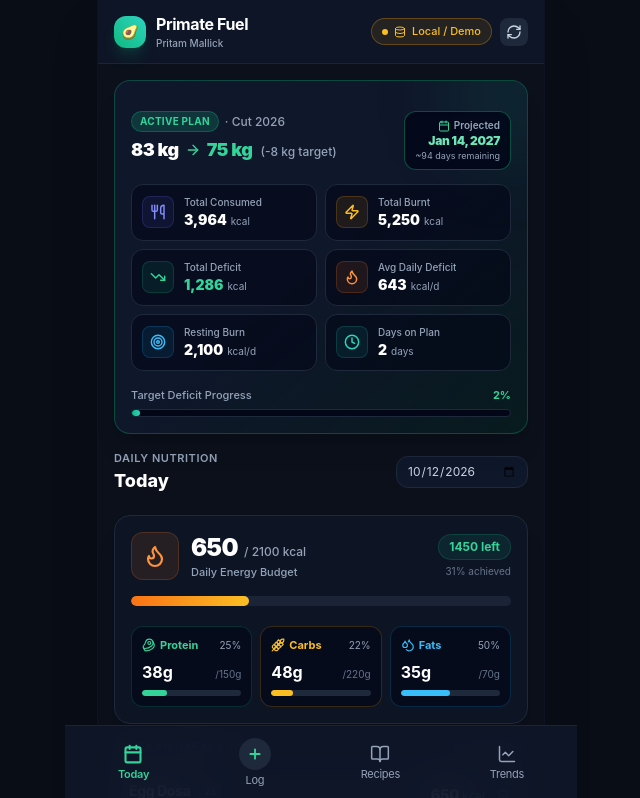
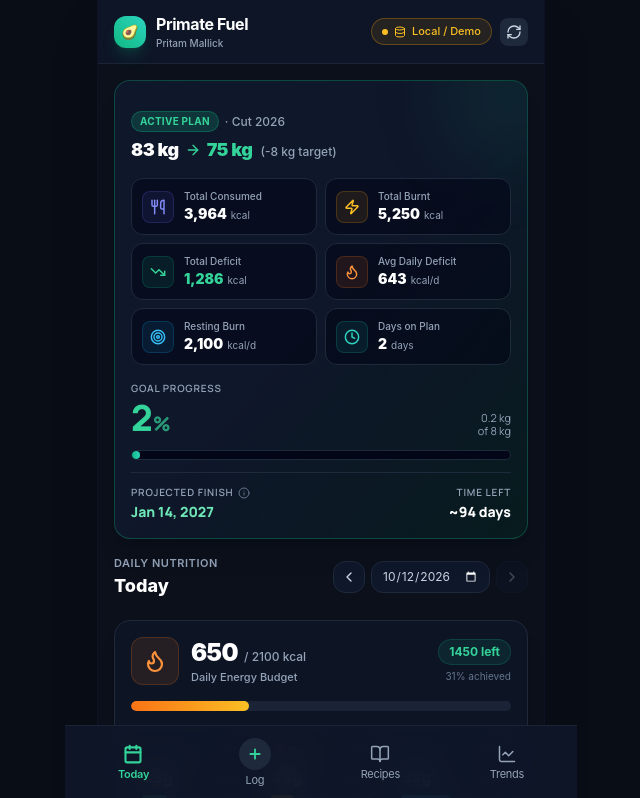
Before and after one commit to its-just-pritam/project-primate, a Next.js app: page / in a window 1280 px wide. Shown: the top 798 px of the page, without its empty margins (319-959 px from the left). Built offline with nearby package versions, Linux system fonts and the light colour scheme.

Commit message:
Improvements in UI

```diff
--- a/app/layout.tsx
+++ b/app/layout.tsx
@@ -1,5 +1,8 @@
 import type { Metadata, Viewport } from 'next';
+import { Manrope } from 'next/font/google';
 import './globals.css';
+
+const manrope = Manrope({ subsets: ['latin'], variable: '--font-manrope', display: 'swap' });
 
 export const metadata: Metadata = {
   title: 'Primate Fuel - Food & Nutrition Tracker',
@@ -27,7 +30,7 @@
 }) {
   return (
     <html lang="en">
-      <body className="bg-[#090d16] text-slate-100 min-h-screen antialiased flex justify-center">
+      <body className={`${manrope.variable} bg-[#090d16] text-slate-100 min-h-screen antialiased flex justify-center`}>
         <main className="w-full max-w-md min-h-screen flex flex-col pb-32 shadow-2xl bg-[#0b101b] border-x border-slate-900/60 relative">
           {children}
         </main>
--- a/app/page.tsx
+++ b/app/page.tsx
@@ -1,6 +1,6 @@
 'use client';
 
-import React, { useState, useEffect, useMemo } from 'react';
+import React, { useState, useEffect, useMemo, useRef } from 'react';
 import { Header } from '@/components/Header';
 import { AVATARS, DEFAULT_AVATAR } from '@/lib/avatars';
 import { BottomNav, TabType } from '@/components/BottomNav';
@@ -13,7 +13,7 @@
 import { TrendsView } from '@/components/TrendsView';
 import { PlanCarousel } from '@/components/PlanCarousel';
 import { ConfirmDialog } from '@/components/ConfirmDialog';
-import { Plus } from 'lucide-react';
+import { Plus, ChevronLeft, ChevronRight } from 'lucide-react';
 import { toLocalDateKey, parseLocalDateKey } from '@/lib/localDate';
 import { ProfileScreen } from '@/components/ProfileScreen';
 import {
@@ -55,6 +55,17 @@
   const [selectedDate, setSelectedDate] = useState<string>(
     toLocalDateKey(new Date())
   );
+  const todayKey = toLocalDateKey(new Date());
+  const swipeStart = useRef<{ x: number; y: number } | null>(null);
+
+  // Moves the selected day by delta days, never past today.
+  const shiftSelectedDate = (delta: number) => {
+    const d = parseLocalDateKey(selectedDate);
+    d.setDate(d.getDate() + delta);
+    const next = toLocalDateKey(d);
+    if (next > todayKey) return;
+    setSelectedDate(next);
+  };
 
   // Fetch initial data
   const loadData = async () => {
@@ -350,13 +361,30 @@
             )}
 
             {/* Date Selector Header */}
-            <div className="flex items-center justify-between pb-1">
-              <div>
+            <div
+              className="space-y-4 touch-pan-y"
+              onTouchStart={(e) => {
+                const t = e.touches[0];
+                swipeStart.current = { x: t.clientX, y: t.clientY };
+              }}
+              onTouchEnd={(e) => {
+                const start = swipeStart.current;
+                swipeStart.current = null;
+                if (!start) return;
+                const t = e.changedTouches[0];
+                const dx = t.clientX - start.x;
+                const dy = t.clientY - start.y;
+                if (Math.abs(dx) < 60 || Math.abs(dx) < Math.abs(dy) * 1.5) return;
+                shiftSelectedDate(dx < 0 ? 1 : -1);
+              }}
+            >
+            <div className="flex items-center justify-between gap-2 pb-1">
+              <div className="min-w-0">
                 <p className="text-[11px] uppercase tracking-wider text-slate-400 font-semibold">
                   Daily Nutrition
                 </p>
                 <h2 className="text-lg font-extrabold text-white">
-                  {selectedDate === toLocalDateKey(new Date())
+                  {selectedDate === todayKey
                     ? 'Today'
                     : parseLocalDateKey(selectedDate).toLocaleDateString([], {
                         month: 'short',
@@ -365,12 +393,33 @@
                 </h2>
               </div>
 
-              <input
-                type="date"
-                value={selectedDate}
-                onChange={(e) => setSelectedDate(e.target.value)}
-                className="bg-slate-900 border border-slate-800 text-xs text-slate-300 rounded-xl px-2.5 py-1.5 focus:outline-none focus:border-emerald-500"
-              />
+              <div className="flex items-center gap-1.5 shrink-0">
+                <button
+                  type="button"
+                  aria-label="Previous day"
+                  onClick={() => shiftSelectedDate(-1)}
+                  className="w-8 h-8 flex items-center justify-center rounded-xl bg-slate-900 border border-slate-800 text-slate-300 hover:text-white active:scale-95 transition"
+                >
+                  <ChevronLeft className="w-4 h-4" />
+                </button>
+                <input
+                  type="date"
+                  value={selectedDate}
+                  max={todayKey}
+                  onChange={(e) => e.target.value && setSelectedDate(e.target.value)}
+                  style={{ colorScheme: 'dark' }}
+                  className="bg-slate-900 border border-slate-800 text-xs text-slate-300 rounded-xl px-2.5 py-1.5 focus:outline-none focus:border-emerald-500"
+                />
+                <button
+                  type="button"
+                  aria-label="Next day"
+                  onClick={() => shiftSelectedDate(1)}
+                  disabled={selectedDate >= todayKey}
+                  className="w-8 h-8 flex items-center justify-center rounded-xl bg-slate-900 border border-slate-800 text-slate-300 hover:text-white active:scale-95 transition disabled:opacity-30 disabled:pointer-events-none"
+                >
+                  <ChevronRight className="w-4 h-4" />
+                </button>
+              </div>
             </div>
 
             <MacroRings totals={dailyTotals} targets={targets} />
@@ -386,6 +435,7 @@
                 setPendingDelete({ kind: 'workout', id: w.id!, name: w.name, timestamp: w.timestamp })
               }
             />
+            </div>
           </div>
         )}
 
--- a/components/PlanCard.tsx
+++ b/components/PlanCard.tsx
@@ -1,17 +1,20 @@
 'use client';
 
-import React from 'react';
+import React, { useState } from 'react';
 import { PlanAnalytics } from '@/types/nutrition';
-import { Calendar, Target, Flame, Zap, ArrowRight, TrendingDown, Utensils, Clock } from 'lucide-react';
+import { Target, Flame, Zap, ArrowRight, TrendingDown, Utensils, Clock, Info } from 'lucide-react';
 
 interface PlanCardProps {
   plan: PlanAnalytics | null;
 }
 
 export const PlanCard: React.FC<PlanCardProps> = ({ plan }) => {
+  const [showInfo, setShowInfo] = useState(false);
   if (!plan) return null;
 
   const weightToLose = Math.max(0, plan.currentWeight - plan.targetWeight);
+  // Same 7,700 kcal/kg basis the server uses for progressPercent
+  const kgLost = Math.max(0, plan.totalCalorieDeficit / 7700);
 
   return (
     <div className="bg-gradient-to-br from-slate-900 via-slate-900 to-emerald-950/40 border border-emerald-500/30 rounded-2xl p-4 shadow-xl space-y-3.5 relative overflow-hidden">
@@ -37,21 +40,6 @@
               (-{weightToLose} kg target)
             </span>
           </div>
-        </div>
-
-        {/* Projected Completion Badge */}
-        <div className="shrink-0 bg-slate-950/80 border border-emerald-500/40 rounded-xl px-2.5 py-1.5 text-right shadow-inner">
-          <div className="text-[10px] text-slate-400 font-semibold flex items-center justify-end gap-1">
-            <Calendar className="w-3 h-3 text-emerald-400" /> Projected
-          </div>
-          <div className="text-xs font-black text-emerald-300 tracking-tight">
-            {plan.projectedDate}
-          </div>
-          {plan.daysRemaining > 0 && (
-            <div className="text-[9px] text-slate-400">
-              ~{plan.daysRemaining} days remaining
-            </div>
-          )}
         </div>
       </div>
 
@@ -166,18 +154,72 @@
         </div>
       </div>
 
-      {/* Progress towards 75 kg Goal */}
-      <div className="space-y-1.5 pt-0.5 relative z-10">
-        <div className="flex items-center justify-between text-[11px] font-medium">
-          <span className="text-slate-400">Target Deficit Progress</span>
-          <span className="text-emerald-400 font-bold">{plan.progressPercent}%</span>
+      {/* Goal progress with projected completion date */}
+      <div className="relative z-10 pt-0.5" style={{ fontFamily: 'var(--font-manrope), sans-serif' }}>
+        <div className="flex items-end justify-between gap-3">
+          <div>
+            <p className="text-[10px] uppercase tracking-[0.08em] text-slate-400 font-semibold">Goal progress</p>
+            <p className="mt-1 text-4xl font-extrabold leading-none text-emerald-400">
+              {plan.progressPercent}
+              <span className="text-xl text-emerald-400/70">%</span>
+            </p>
+          </div>
+          <p className="text-[11px] text-slate-400 text-right leading-tight">
+            {kgLost.toFixed(1)} kg
+            <br />
+            of {weightToLose} kg
+          </p>
         </div>
-        <div className="w-full bg-slate-950 rounded-full h-2 overflow-hidden border border-slate-800">
+        <div className="mt-3 w-full bg-slate-950 rounded-full h-2.5 overflow-hidden border border-slate-800">
           <div
             className="h-full bg-gradient-to-r from-emerald-500 to-teal-400 rounded-full transition-all duration-700"
             style={{ width: `${Math.max(2, plan.progressPercent)}%` }}
           />
         </div>
+        <div className="mt-3 pt-3 border-t border-slate-800 grid grid-cols-2 gap-3">
+          <div className="min-w-0">
+            <div className="relative flex items-center gap-1">
+              <p className="text-[10px] uppercase tracking-[0.08em] text-slate-400 font-semibold">Projected finish</p>
+              <button
+                type="button"
+                aria-label="About the projected date"
+                aria-expanded={showInfo}
+                onClick={() => setShowInfo((v) => !v)}
+                onMouseEnter={() => setShowInfo(true)}
+                onMouseLeave={() => setShowInfo(false)}
+                onBlur={() => setShowInfo(false)}
+                className="block text-slate-500 hover:text-emerald-400 focus:text-emerald-400 outline-none"
+              >
+                <Info className="w-3 h-3" />
+              </button>
+              {showInfo && (
+                <span
+                  role="tooltip"
+                  className="absolute left-0 bottom-full mb-2.5 w-60 rounded-lg border border-emerald-500/30 bg-slate-950 px-3 py-2.5 text-left text-[11px] font-normal normal-case tracking-normal leading-relaxed text-slate-300 shadow-xl z-20"
+                >
+                  Projected date based on your average daily deficit so far. Increasing your average
+                  deficit will help you reach your goal earlier.
+                  <span className="absolute left-[118px] -bottom-[5px] w-2.5 h-2.5 rotate-45 border-r border-b border-emerald-500/30 bg-slate-950" />
+                </span>
+              )}
+            </div>
+            <p
+              className={`mt-0.5 text-sm font-extrabold truncate ${
+                plan.daysRemaining > 0 || plan.projectedDate === 'Target achieved'
+                  ? 'text-emerald-300'
+                  : 'text-amber-400'
+              }`}
+            >
+              {plan.projectedDate}
+            </p>
+          </div>
+          <div className="text-right">
+            <p className="text-[10px] uppercase tracking-[0.08em] text-slate-400 font-semibold">Time left</p>
+            <p className="mt-0.5 text-sm font-extrabold text-white">
+              {plan.daysRemaining > 0 ? `~${plan.daysRemaining} days` : '—'}
+            </p>
+          </div>
+        </div>
       </div>
     </div>
   );
```
Also changed, not shown: components/MacroRings.tsx (+5 -3 lines).
